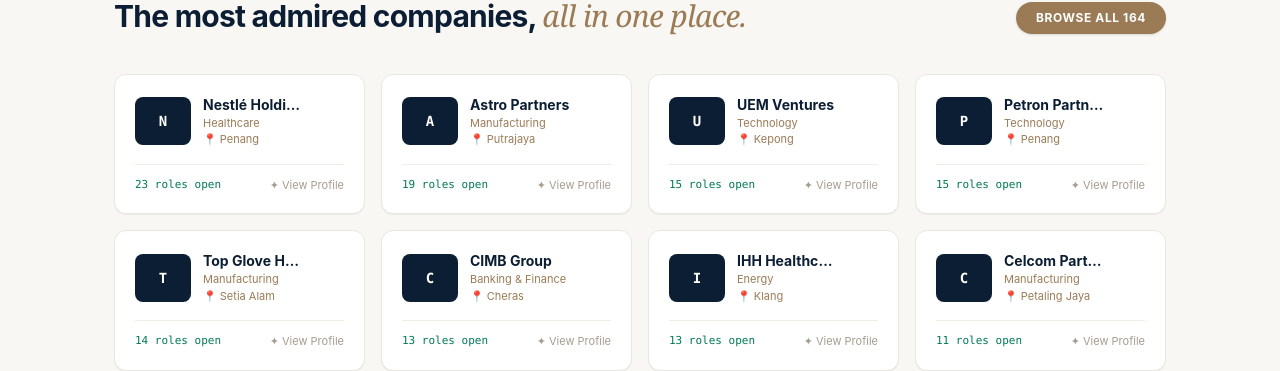
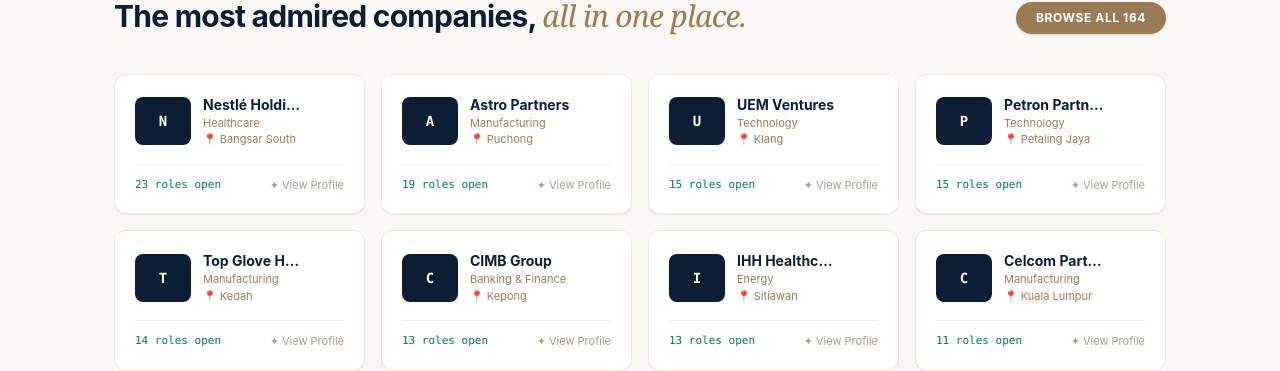
Before and after one commit to guanxiang9482/CareerOs, a React (Vite) app: page / in a window 1280 px wide. Shown: the part 1673-2044 px from the top of the page. Built offline with nearby package versions, Linux system fonts and the light colour scheme.

Commit message:
Location added

```diff
--- a/src/data/mockData.ts
+++ b/src/data/mockData.ts
@@ -64,7 +64,8 @@
 })
 
 export const LOCATIONS = [
-  'Cheras', 'Penang', 'Kepong', 'Bangsar South', 'Petaling Jaya', 'Klang', 'Shah Alam', 'Setia Alam', 'Putrajaya', 'Cyberjaya'
+  'Cheras', 'Penang', 'Kepong', 'Bangsar South', 'Petaling Jaya', 'Klang', 'Shah Alam', 'Setia Alam', 'Putrajaya', 'Cyberjaya', 'Kuala Lumpur', 'Johor Bahru',
+  'Seremban', 'Sitiawan', 'Ipoh', 'Kampar', 'Perlis', 'Kedah', 'Melaka', 'Kelantan', 'Subang Jata', 'Puchong', 'Seri Kembangan', 'Sri Petaling', 'Pahang'
 ]
 
 export const ROLES: Record<FieldKey, string[]> = {
```
